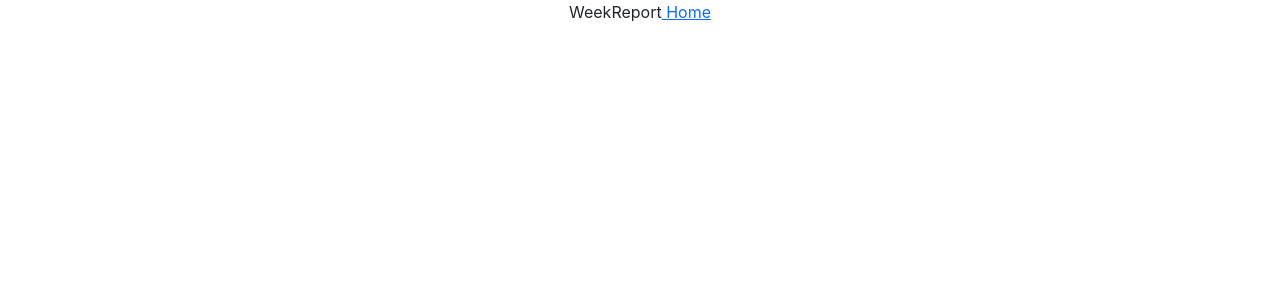
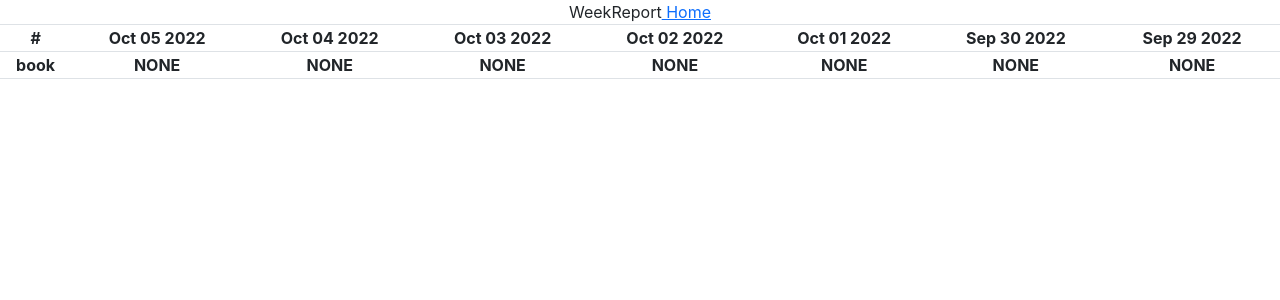
Before and after one commit to Yashaswi-Anand/react-habit-tracker, a React (Create React App) app: page /weeklyreport in a window 1280 px wide. Shown: the top 300 px of the page. Built offline with nearby package versions, Linux system fonts and the light colour scheme.

Commit message:
past 7 days status done

```diff
--- a/src/actions/actionType.js
+++ b/src/actions/actionType.js
@@ -1,3 +1,4 @@
 export const ADD = 'ADD'
 export const UPDATE = 'UPDATE'
 export const DELETE = 'DELETE'
+export const UPDATE_STATUS_7DAYS = 'UPDATE_STATUS_7DAYS'
--- a/src/actions/workOnAction.js
+++ b/src/actions/workOnAction.js
@@ -1,4 +1,4 @@
-import { ADD, UPDATE, DELETE } from "./actionType";
+import { ADD, UPDATE, DELETE, UPDATE_STATUS_7DAYS } from "./actionType";
 
 export const addHabits = (habit) =>({
     type: ADD,
@@ -14,3 +14,9 @@ export const deleteHabits = (id) =>({
     type: DELETE,
     payload: id
 })
+
+export const updateHabitStatusOfPastSevenDays = (index, id) =>({
+    type: UPDATE_STATUS_7DAYS,
+    index: index,
+    id: id
+})
--- a/src/components/Home.js
+++ b/src/components/Home.js
@@ -6,16 +6,21 @@ import { addHabits, deleteHabits, updateHabits } from '../actions/workOnAction';
 
 function Home() {
 
+  // selector hook
   const habit = useSelector(state => state.reducer)
   console.log(habit);
+
+  // dispatch hooks
   const dispatch = useDispatch();
 
   const [inputHabit, setInputHabit] = useState("");
 
+  // handle input and save in use state
   const handleChange = (e) => {
     setInputHabit(e.target.value)
   }
 
+  // add habits
   const onAddHabit = () => {
     const dateArray = [];
     const status = [];
--- a/src/components/WeeklyReport.js
+++ b/src/components/WeeklyReport.js
@@ -1,14 +1,62 @@
 import React from 'react'
 import { Link } from "react-router-dom";
+import { useDispatch, useSelector } from 'react-redux';
+import { updateHabitStatusOfPastSevenDays }  from '../actions/workOnAction';
+
+function WeekReport() {
 
 
-function WeekReport() {
+  const dispatch = useDispatch();
+  const onEditStatusIndex =(index, id) => {
+    // console.log("weekly", index,id);
+    dispatch(updateHabitStatusOfPastSevenDays(index,id))
+  }
+
+  const date = (day) =>{
+      const curDate = new Date();
+      const date = new Date(curDate.setDate(curDate.getDate() - day));
+      const dateInString = date.toString();
+      return dateInString.substring(4, 15);
+  }
+
+  // selector hook
+  const habits = useSelector(state => state.reducer)
+  // console.log(habits[0].date, "weekly");
   return (
     <div>
-        WeekReport
+      <div>WeekReport
         <Link to="/"> Home</Link>
+      </div>
+
+      <div>
+
+        <table className="table table-bordered">
+            <tr>
+                <th>#</th>
+                <th>{date(0)}</th>
+                <th>{date(1)}</th>
+                <th>{date(2)}</th>
+                <th>{date(3)}</th>
+                <th>{date(4)}</th>
+                <th>{date(5)}</th>
+                <th>{date(6)}</th>
+            </tr>
+
+            {habits.map((h, index) => (
+              <tr data-index={index}>
+                <th>{h.habit}</th>
+                {h.status.map((s,i) =>(
+                  <th key={i} onClick={()=>onEditStatusIndex(i, h.id)}>{s}</th>
+                ))}
+              </tr>
+            ))}
+
+        </table>
+
     </div>
 
+
+    </div>
   )
 }
 
--- a/src/reducers/performReducers.js
+++ b/src/reducers/performReducers.js
@@ -1,6 +1,13 @@
-import { ADD, UPDATE, DELETE } from '../actions/actionType';
+import { ADD, UPDATE, DELETE, UPDATE_STATUS_7DAYS } from '../actions/actionType';
 
-const initalState = []
+const initalState = [
+    {
+        habit: "book",
+        id: 758,
+        status: ['NONE','NONE','NONE','NONE','NONE','NONE','NONE'],
+        date:['Oct 07 2022', 'Oct 06 2022', 'Oct 05 2022', 'Oct 04 2022', 'Oct 03 2022', 'Oct 02 2022', 'Oct 01 2022']
+    }
+]
 
 export default function performReducer(state = initalState, action) {
 
@@ -32,6 +39,22 @@ export default function performReducer(state = initalState, action) {
             data = data.filter(ele => ele.id !== action.payload)
             return data
 
+        case UPDATE_STATUS_7DAYS:
+            var data = [...state]
+            var habitItem = data.find(ele => ele.id === action.id)
+            var newStatus = '';
+            if (habitItem.status[action.index] === 'NONE') {
+                newStatus = "DONE"
+            } else if (habitItem.status[action.index] === 'DONE') {
+                newStatus = "NOT-DONE"
+            } else {
+                newStatus = "NONE"
+            }
+            habitItem.status[action.index] = newStatus;
+            const itemIndex = data.findIndex(ele => ele.id === action.id)
+            data[itemIndex] = habitItem
+            return data
+
         default:
             return state
     }
```
